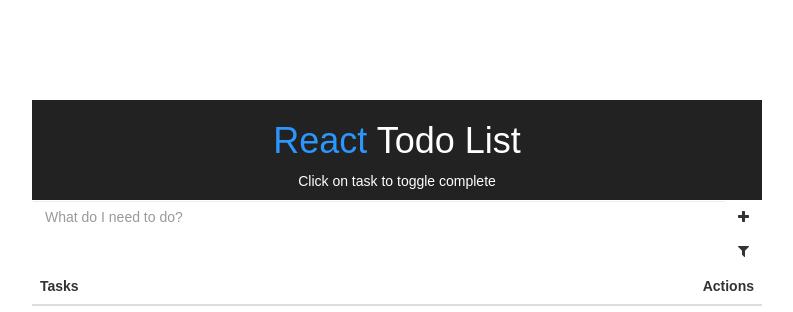
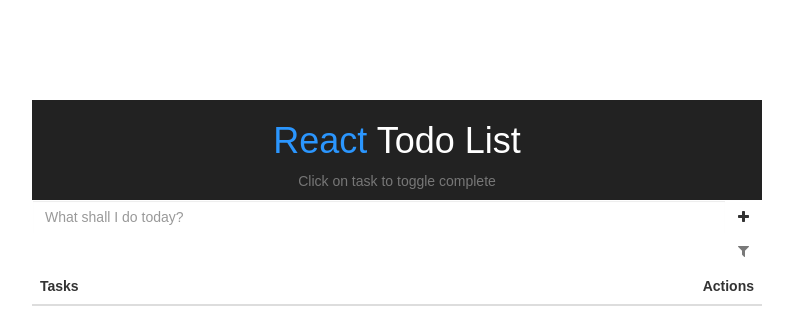
Before and after one commit to Samtabanja/react-todo, a React (Create React App) app: page / in a window 1280 px wide. Shown: the top 312 px of the page, without its empty margins (243-1036 px from the left). Built offline with nearby package versions, Linux system fonts and the light colour scheme.

Commit message:
screenshot

```diff
--- a/src/components/CreateTodo.js
+++ b/src/components/CreateTodo.js
@@ -25,7 +25,7 @@
 
       <form className="todoInput" onSubmit={this.handleCreate.bind(this)}>
         <div className="input-group">
-          <input className="form-control" type="text" placeholder="What do I need to do?" ref="createInput"/>
+          <input className="form-control" type="text" placeholder="What shall I do today?" ref="createInput"/>
             <div className="input-group-btn">
               <button className="btn btn-default addBtn">
                 <i className="fa fa-plus" aria-hidden="true"></i>
--- a/src/components/Filter.js
+++ b/src/components/Filter.js
@@ -4,7 +4,7 @@
   render(){
     return (
         <div className="pull-right">
-          <button className="btn addBtn btn-default" data-toggle="tooltip" title="Toggle complete">
+          <button className="btn addBtn btn-default disabled" data-toggle="tooltip" title="Toggle complete">
             <i className="fa fa-filter" aria-hidden="true"></i>
           </button>
         </div>
--- a/src/components/Header.js
+++ b/src/components/Header.js
@@ -5,7 +5,7 @@
     <div className="appHeader">
        <div className="headerText">
           <h1><span className="blue">React</span> Todo List</h1>
-          <p>Click on task to toggle complete</p>
+          <p className="text-muted">Click on task to toggle complete</p>
        </div>
     </div>
   );
```
Also changed, not shown: public/screen.png (added), 1 other file (tests, documents, lock files or other folders).
